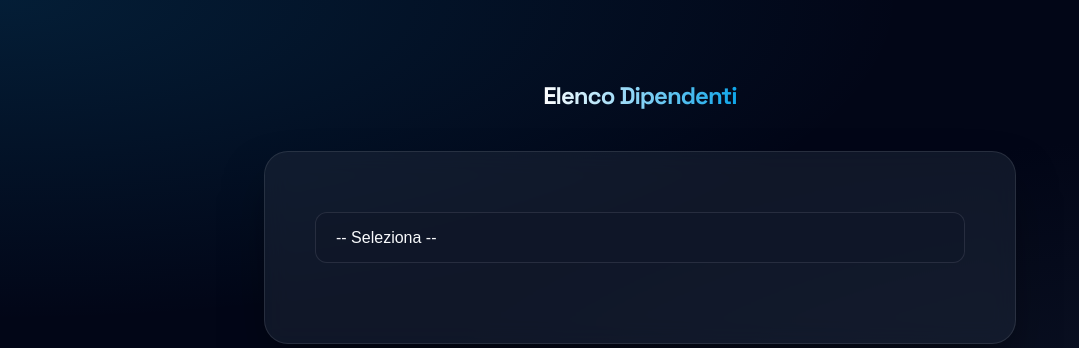
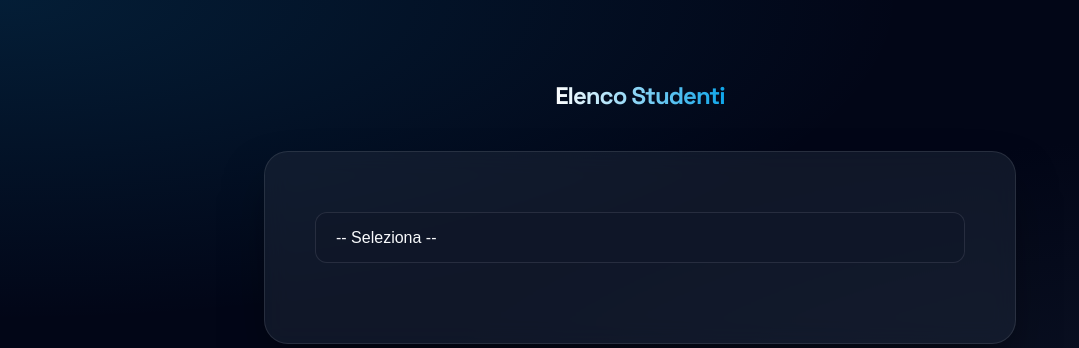
Before and after one commit to ChristianZurzolo/christianzurzolo.github.io, a PHP site: page /pagina1.php in a window 1280 px wide. Shown: the top 348 px of the page, without its empty margins (0-1079 px from the left). Run offline with PHP 8.4, Linux system fonts and the light colour scheme; data comes from the database, SQL or seed files in the repository.

Commit message:
Update pagina1.php

```diff
--- a/pagina1.php
+++ b/pagina1.php
@@ -225,7 +225,7 @@ if($conn->connect_error){
 </head>
 <body>
 
-<h1>Elenco dipendenti</h1>
+<h1>Elenco studenti</h1>
 
 <form method="post">
     <select name="studente_cf" onchange="this.form.submit()"><br>
```
